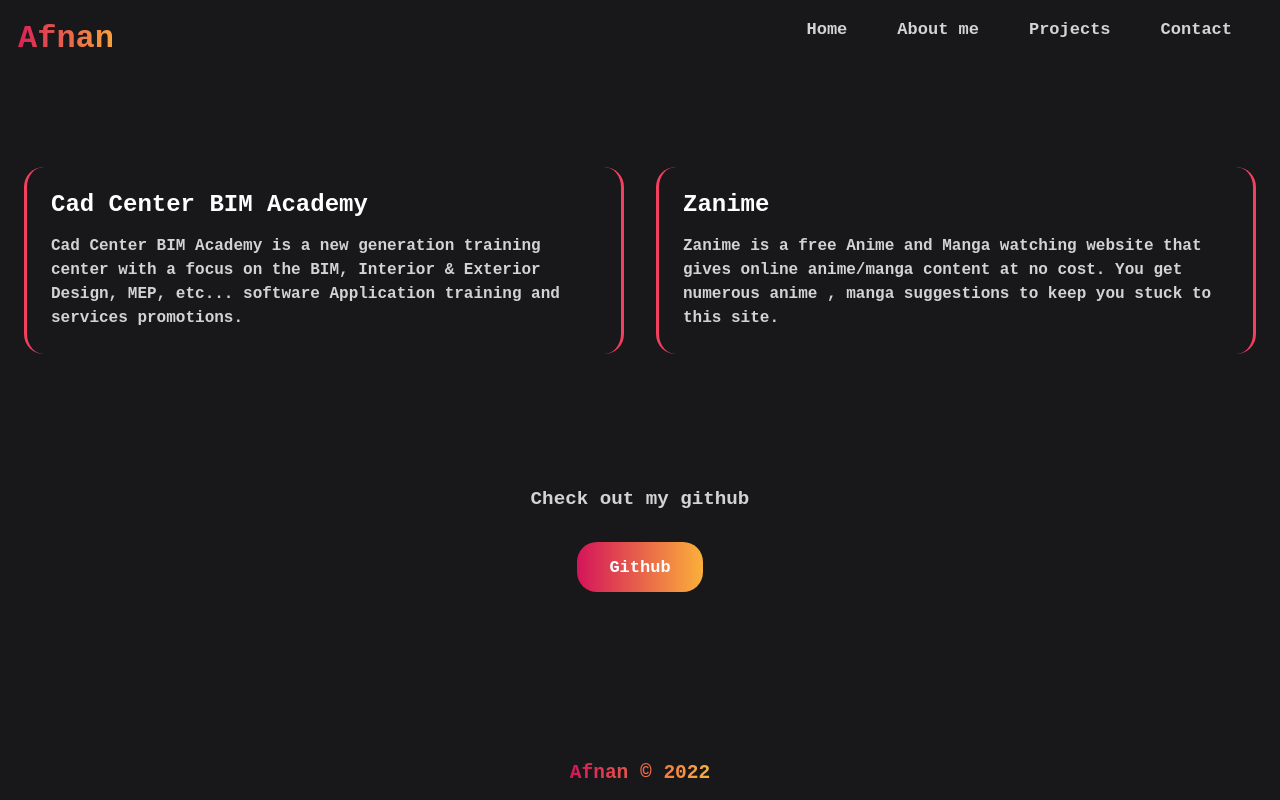
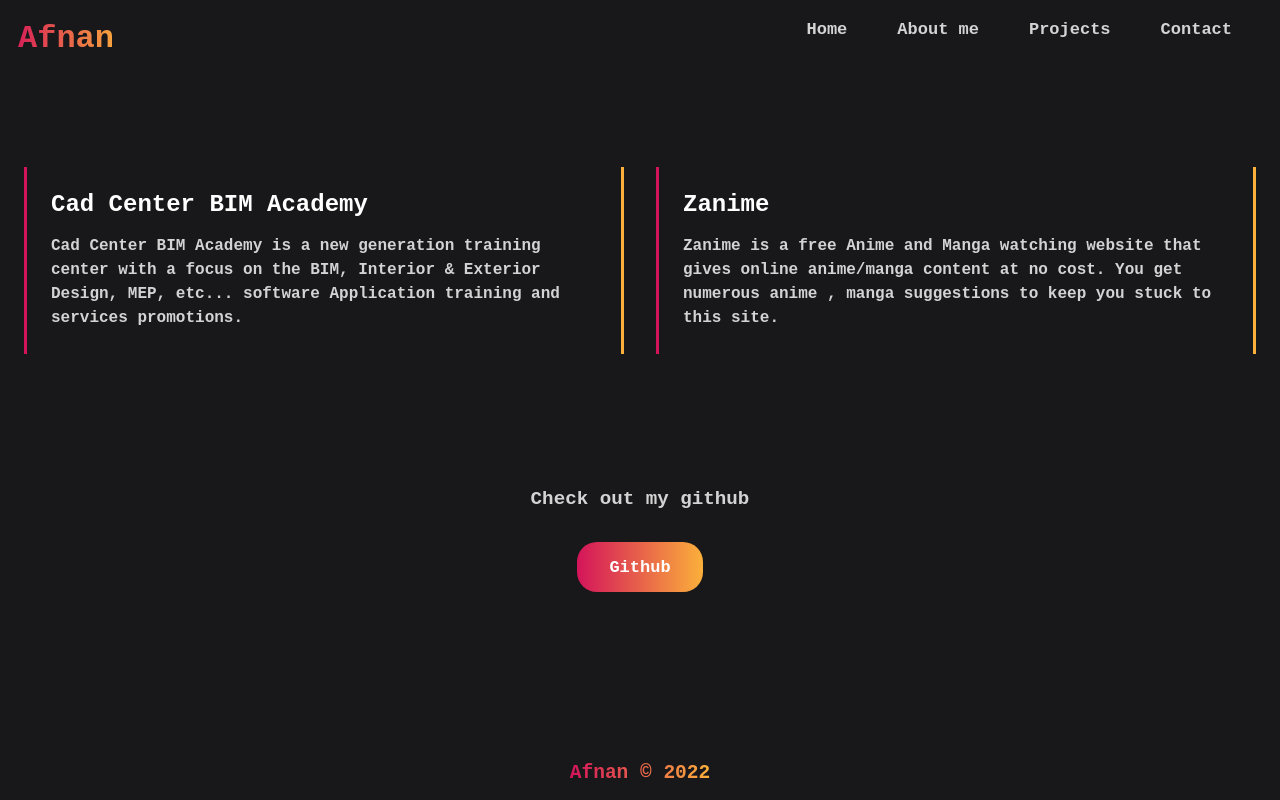
Before and after one commit to afnan007a/Portfolio-NextJS, a Next.js app: page /projects in a window 1280 px wide. Built offline with nearby package versions, Linux system fonts and the light colour scheme.

Commit message:
Update Home.module.css

```diff
--- a/styles/Home.module.css
+++ b/styles/Home.module.css
@@ -148,8 +148,10 @@
   padding: 1.5rem;
   text-align: left;
   text-decoration: none;
-  border-left: 3px solid #f43f5e;
-  border-right: 3px solid #f43f5e;
+  border-left: 3px solid transparent;
+  border-right: 3px solid transparent;
+  border-image: linear-gradient(to right, #D4145A, #FBB03B);
+  border-image-slice: 1;
   border-radius: 20px;
 
 
```
